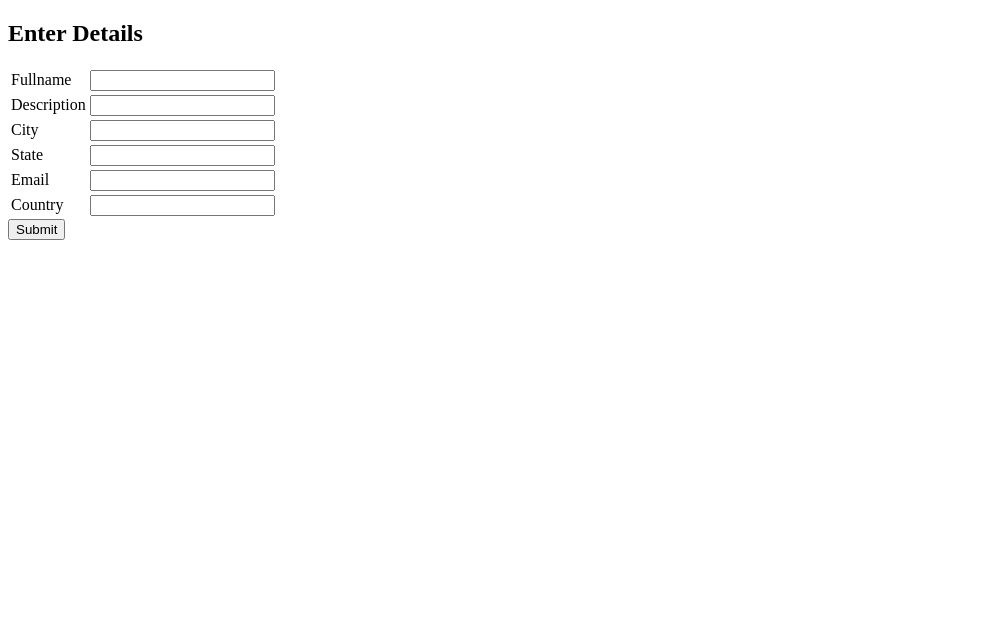
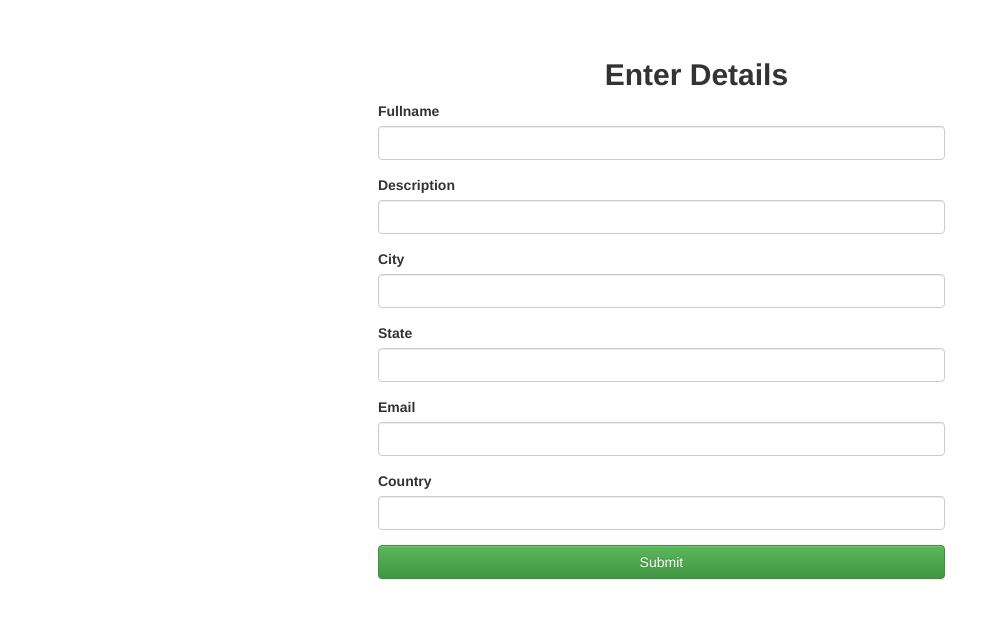
Before and after one commit to sachinmukherjee/Blogger, a Django app: page /details/ in a window 1280 px wide; the page is wider, and only the part inside the window is pictured. Shown: the top 619 px of that part, without its empty margins (0-1000 px from the left). Run offline with Django 3.2, Linux system fonts and the light colour scheme; some libraries are stand-ins or nearby versions.

Commit message:
User Bootstrap styling added

```diff
--- a/Blogs/templates/adduser.html
+++ b/Blogs/templates/adduser.html
@@ -3,37 +3,56 @@
 <head>
     <meta charset="UTF-8">
     <title>New User</title>
+    <meta name="viewport" content="width=device-width, initial-scale=1">
+    <link rel="stylesheet" href="https://maxcdn.bootstrapcdn.com/bootstrap/3.3.7/css/bootstrap.min.css" integrity="sha384-BVYiiSIFeK1dGmJRAkycuHAHRg32OmUcww7on3RYdg4Va+PmSTsz/K68vbdEjh4u" crossorigin="anonymous">
+    <!-- Optional Bootstrap theme -->
+    <link rel="stylesheet" href="https://maxcdn.bootstrapcdn.com/bootstrap/3.3.7/css/bootstrap-theme.min.css" integrity="sha384-rHyoN1iRsVXV4nD0JutlnGaslCJuC7uwjduW9SVrLvRYooPp2bWYgmgJQIXwl/Sp" crossorigin="anonymous">
+    <script src="https://ajax.googleapis.com/ajax/libs/jquery/1.12.4/jquery.min.js"></script>
+    <script src="https://maxcdn.bootstrapcdn.com/bootstrap/3.3.7/js/bootstrap.min.js" integrity="sha384-Tc5IQib027qvyjSMfHjOMaLkfuWVxZxUPnCJA7l2mCWNIpG9mGCD8wGNIcPD7Txa" crossorigin="anonymous"></script>
 </head>
 <body>
-<h2>Enter Details</h2>
-<form action="/details/add_details/" method="get">
-    <table>
-        <tr>
-            <td><label>Fullname</label></td>
-            <td><input type="text" name="fullname"></td>
-        </tr>
-        <tr>
-            <td><label>Description</label></td>
-            <td><input type="text" name="description"></td>
-        </tr>
-        <tr>
-            <td><label>City</label></td>
-            <td><input type="text" name="city"></td>
-        </tr>
-        <tr>
-            <td><label>State</label></td>
-            <td><input type="text" name="state"></td>
-        </tr>
-        <tr>
-            <td><label>Email</label></td>
-            <td><input type="email" name="email"></td>
-        </tr>
-        <tr>
-            <td><label>Country</label></td>
-            <td><input type="text" name="country"></td>
-        </tr>
-    </table>
-    <button type="submit" name="submit" value="submit">Submit</button>
+<h2 style="position:relative; left:16cm;top:1cm;font-weight:bolder;">Enter Details</h2>
+<form action="/details/add_details/" method="get" class="form-default" role="form">
+
+    <div class="form-group" style="width:15cm; position:relative; left:10cm;top:1cm;">
+            <label class="control-label">Fullname</label>
+            <input type="text" name="fullname" class="form-control">
+    </div>
+
+    <div class="form-group" style="width:15cm; position:relative; left:10cm;top:1cm;">
+
+            <label class="control-label">Description</label>
+            <input type="text" name="description" class="form-control">
+    </div>
+
+    <div class="form-group" style="width:15cm; position:relative; left:10cm;top:1cm;">
+
+            <label class="control-label">City</label>
+            <input type="text" name="city" class="form-control">
+    </div>
+
+    <div class="form-group" style="width:15cm; position:relative; left:10cm;top:1cm;">
+
+            <label class="control-label">State</label>
+            <input type="text" name="state" class="form-control">
+    </div>
+
+    <div class="form-group" style="width:15cm; position:relative; left:10cm;top:1cm;">
+
+            <label class="control-label">Email</label>
+            <input type="email" name="email" class="form-control">
+    </div>
+
+    <div class="form-group" style="width:15cm; position:relative; left:10cm;top:1cm;">
+
+            <label class="form-label">Country</label>
+            <input type="text" name="country" class="form-control">
+    </div>
+
+    <div class="form-group" style="width:15cm; position:relative; left:10cm;top:1cm;">
+
+    <button type="submit" name="submit" value="submit" class="form-control .btn btn-success">Submit</button >
+    </div>
 </form>
 
 </body>
```
